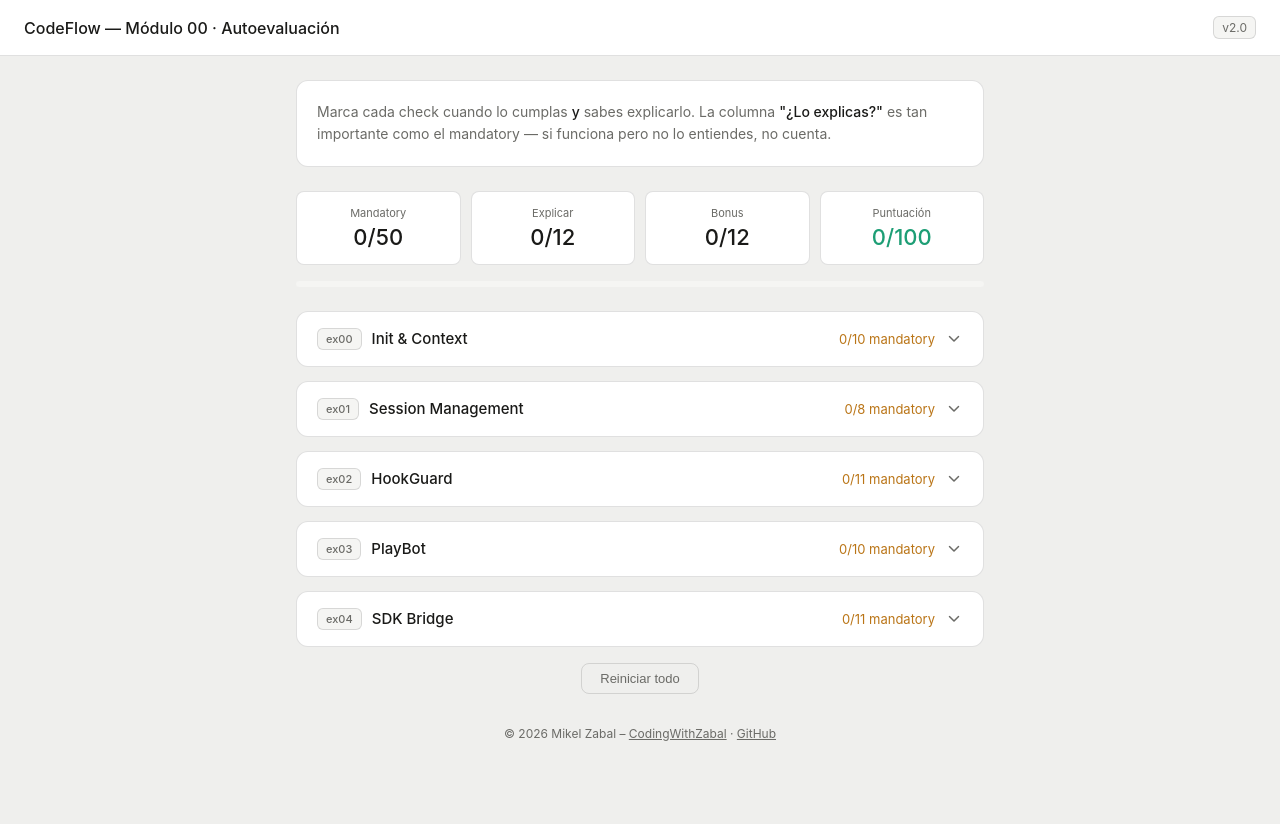
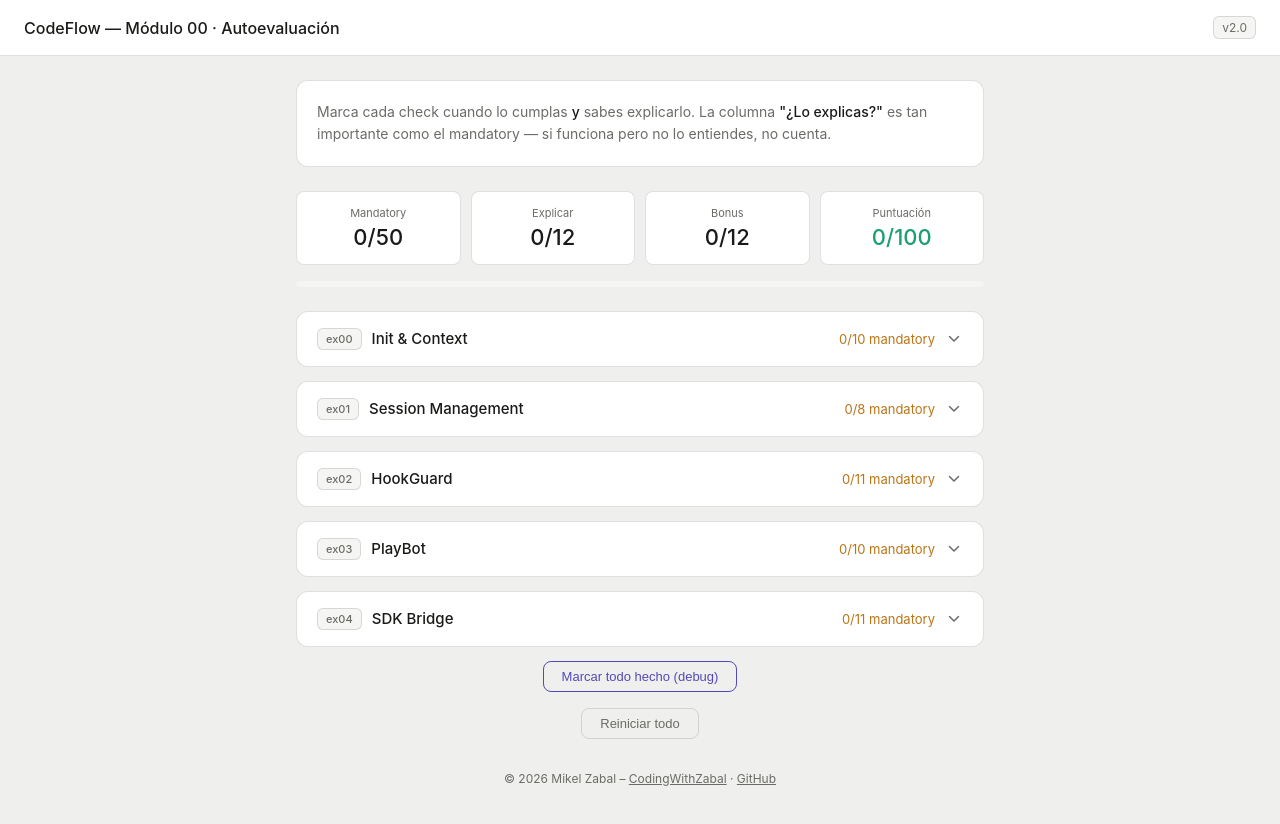
Before and after one commit to zabal42/CodeFlowModule00_SP, a plain HTML site: page docs/index.html in a window 1280 px wide. Drawn offline with Linux system fonts and the light colour scheme.

Commit message:
fix self-evaluation issues_4

```diff
--- a/docs/index.html
+++ b/docs/index.html
@@ -85,7 +85,8 @@ body { font-family: -apple-system, BlinkMacSystemFont, 'Segoe UI', sans-serif; b
   <div class="progress-bar-wrap"><div class="progress-bar" id="progressbar" style="width:0%"></div></div>
   <div id="exercises"></div>
   <div class="verdict" id="verdict"></div>
-  <button class="reset-btn" onclick="resetAll()">Reiniciar todo</button>
+  <button class="reset-btn" onclick="markAllDone()" style="margin-top:0.5rem; border-color: #534AB7; color: #534AB7;">Marcar todo hecho (debug)</button>
+<button class="reset-btn" onclick="resetAll()">Reiniciar todo</button>
   <div class="footer">
     <p>© 2026 Mikel Zabal – <a href="https://www.linkedin.com/in/mikel-zabal-martin/" target="_blank">CodingWithZabal</a> · <a href="https://github.com/zabal42/CodeFlowModule00_SP" target="_blank">GitHub</a></p>
   </div>
@@ -276,6 +277,10 @@ function renderExercises(){
 }
 function toggleEx(id){state['open_'+id]=!state['open_'+id];save();renderExercises();}
 function renderAll(){renderScoreboard();renderExercises();renderVerdict();}
+function markAllDone(){
+  data.forEach(ex=>ex.checks.forEach((c,i)=>{state[ex.id+'_'+i]=true;}));
+  save();renderAll();
+}
 function resetAll(){if(confirm('¿Reiniciar todos los checks?')){state={};save();renderAll();}}
 renderAll();
 </script>
```
Also changed, not shown: 1 other file.
